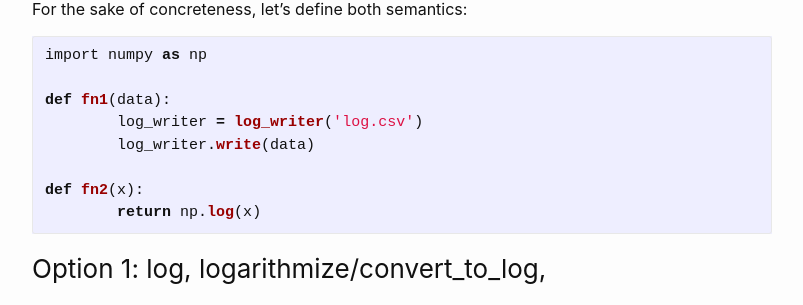
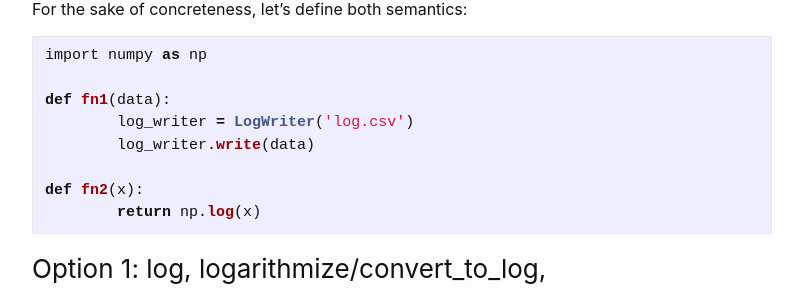
Before and after one commit to kklein/kklein.github.io, a Jekyll site: the page built from _posts/2020-01-16-log.markdown, in a window 1280 px wide and 900 px high, scrolled down 608 px. Shown: the part 146-451 px from the top of the window, without its empty margins (238-1041 px from the left). Built offline with Jekyll 4.4.1, drawn with Linux system fonts in a browser that asks for light colours.

Commit message:
Fix typo.

```diff
--- a/_posts/2020-01-16-log.markdown
+++ b/_posts/2020-01-16-log.markdown
@@ -26,7 +26,7 @@ For the sake of concreteness, let's define both semantics:
 import numpy as np
 
 def fn1(data):
-	log_writer = log_writer('log.csv')
+	log_writer = LogWriter('log.csv')
 	log_writer.write(data)
 
 def fn2(x):
```
